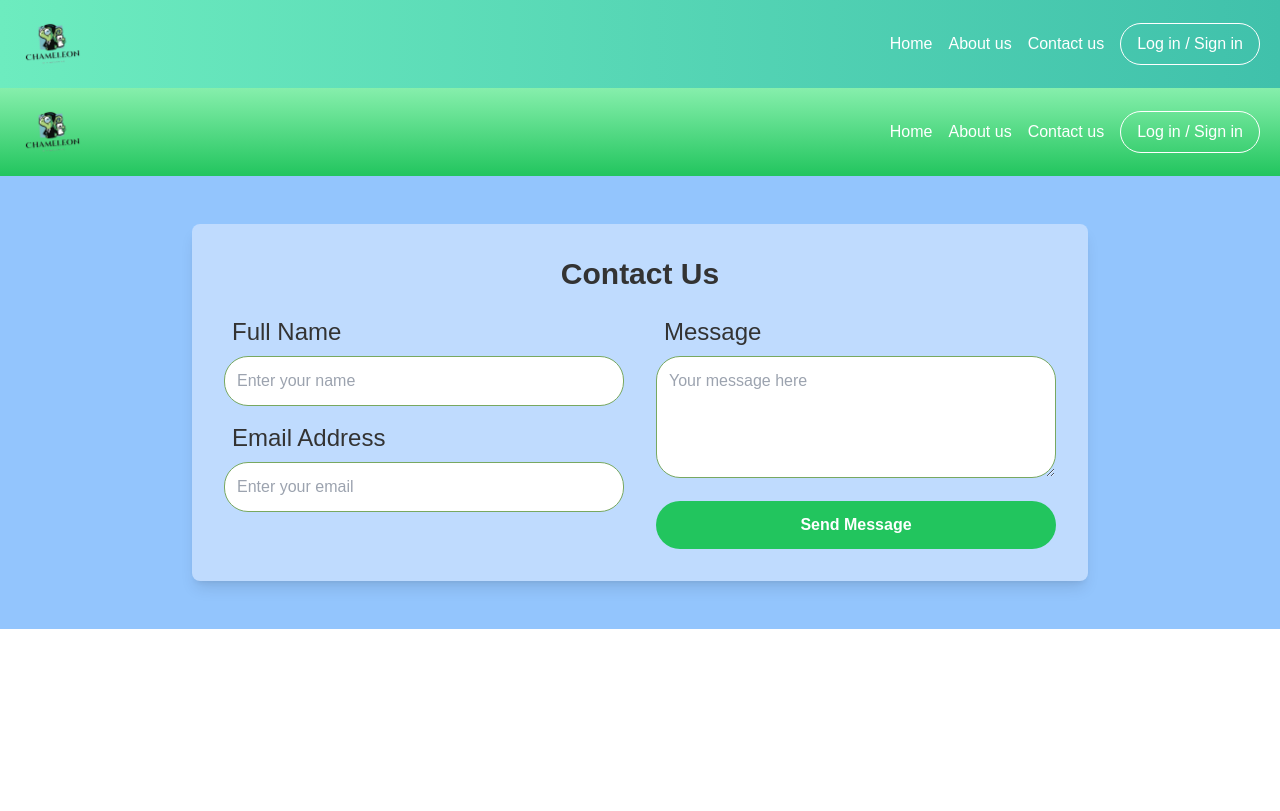
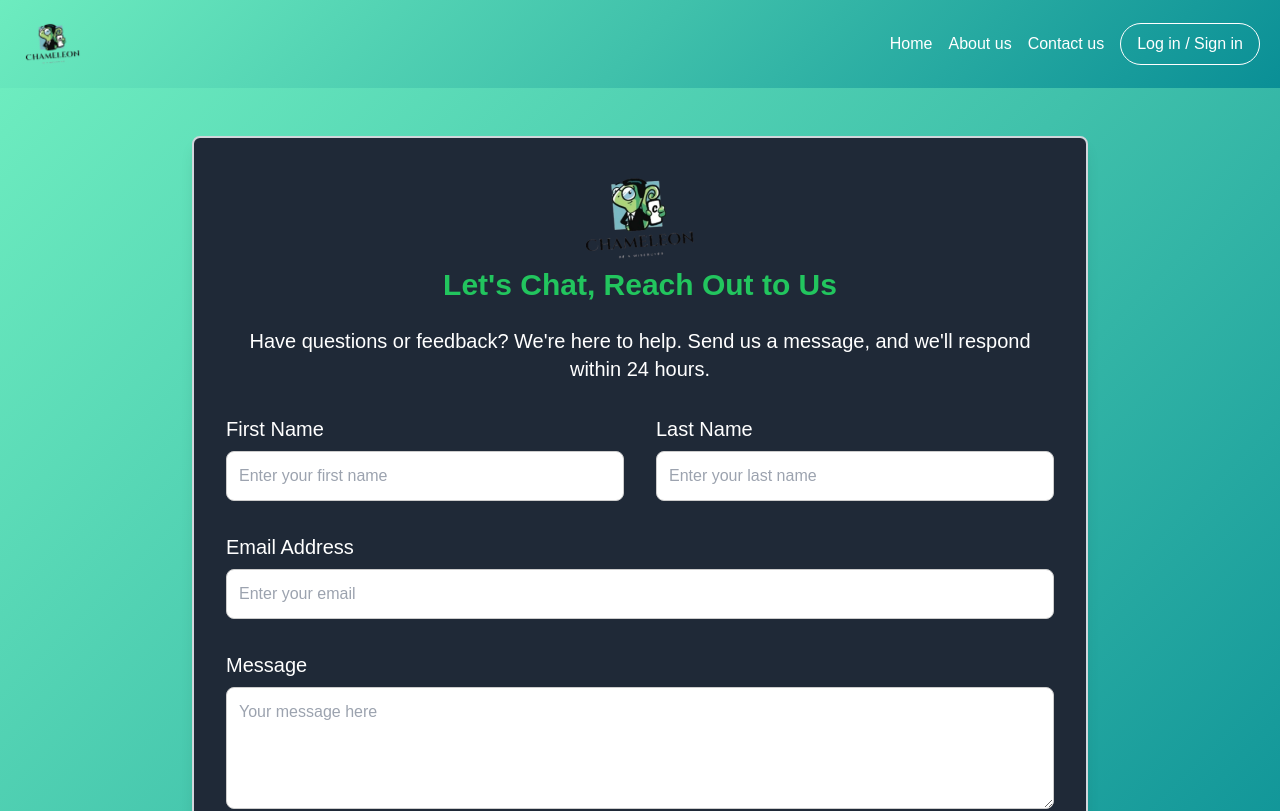
Before and after one commit to chameleon18/prototype, a React (Create React App) app: page /contactus in a window 1280 px wide. Shown: the top 811 px of the page. Built offline with nearby package versions, Linux system fonts and the light colour scheme.

Commit message:
design change

```diff
--- a/src/App.js
+++ b/src/App.js
@@ -19,21 +19,20 @@ function App() {
   return (
     <Router>
       <div className="App">
-        <Header/>
+
         <Routes>
           {/* Main page (Home) route */}
-          <Route path="/" element={<><MainSection /><HowItWorks /></>} />
+          <Route path="/" element={<><Header/><MainSection /><HowItWorks /><Footer/></>} />
 
           {/* About Us page route */}
-          <Route path="/about" element={<AboutUs />} />
-          <Route path='/contactus' element={<Contact/>} />
+          <Route path="/about" element={<><Header/><AboutUs /></>} />
+          <Route path='/contactus' element={<><Header/><Contact/></>} />
           <Route path="/login" element={<Loginpage/>} />
           <Route path="/signup" element={<Signpage/>} />
 
-          <Route path='/main' element={<><Hero/><Home/></> }></Route>
+          <Route path='/main' element={<><Header/><Hero/><Home/><Footer/></> }></Route>
         </Routes>
 
-        <Footer/>
       </div>
     </Router>
   );
--- a/src/components/AboutUs.js
+++ b/src/components/AboutUs.js
@@ -36,25 +36,7 @@ function AboutUs() {
   return (
     <div className="min-h-screen bg-white">
       {/* Custom Header for About Us Page */}
-      <header className="flex justify-between items-center p-5 bg-gradient-to-b from-green-300 to-green-500 text-white">
-        <img src={logo} alt="Chameleon Logo" className="h-12" />
-        <nav className="flex items-center space-x-4">
-          <Link to="/" className="hover:underline">Home</Link>
-          <Link to="/about" className="hover:underline">About us</Link>
-          <Link to="/contactus" className="hover:underline">Contact us</Link>
 
-          {user ? (
-            <button className="bg-green-500 py-2 px-4 rounded">
-            {user.username}
-          </button>
-          ) : (
-            <button onClick={handleLogin} className="px-4 py-2 border border-white rounded-full hover:bg-white hover:text-green-500 transition">
-            Log in / Sign in
-          </button>
-          )
-          }
-        </nav>
-      </header>
 
       {/* About Us Content */}
       <div className="py-10 px-5 md:px-20 lg:px-32 text-gray-800">
--- a/src/components/Contact.js
+++ b/src/components/Contact.js
@@ -1,20 +1,21 @@
 import React, { useEffect, useRef, useState } from "react";
-import { Link, useNavigate } from "react-router-dom";
-import logo from "../assets/logo.png";
 import emailjs from "emailjs-com";
 import { supabase } from "../supabaseClient";
+import logo from "../assets/logo.png";
+import { useNavigate } from "react-router-dom";
 
 const Contact = () => {
   const form = useRef();
 
   const sendEmail = (e) => {
-    e.preventDefault();
+    e.preventDefault(); // Prevent default form submission
 
+    // Send the form data to EmailJS service
     emailjs
       .sendForm(
         "service_hhc87zc", // Replace with your EmailJS service ID
         "template_zz8rdyh", // Replace with your EmailJS template ID
-        form.current,
+        form.current, // The form ref (form.current) contains the form data
         "OwQFIsLMewuU4Zhh2" // Replace with your EmailJS public key
       )
       .then(
@@ -56,66 +57,66 @@ const Contact = () => {
 
   return (
     <div className="min-h-screen bg-white">
-      <header className="flex justify-between items-center p-5 bg-gradient-to-b from-green-300 to-green-500 text-white">
-        <img src={logo} alt="Chameleon Logo" className="h-12" />
-        <nav className="flex items-center space-x-4">
-          <Link to="/" className="hover:underline">
-            Home
-          </Link>
-          <Link to="/about" className="hover:underline">
-            About us
-          </Link>
-          <Link to="/contactus" className="hover:underline">
-            Contact us
-          </Link>
-
-          {user ? (
-            <button className="bg-green-500 py-2 px-4 rounded">
-              {user.username}
-            </button>
-          ) : (
-            <button
-              onClick={handleLogin}
-              className="px-4 py-2 border border-white rounded-full hover:bg-white hover:text-green-500 transition"
+      <div style={{ background: "linear-gradient(135deg, #6DECBF, #40C1AB, #0A8F96)" }}
+       className=" py-12 px-6 sm:px-8">
+        <div className="max-w-4xl mx-auto bg-gray-800 border-2 border-gray-300 p-8 rounded-lg shadow-lg">
+          {/* Logo */}
+          <div className="flex-1 flex items-center justify-center">
+            <img src={logo} alt="Chameleon Logo" className="h-30 rounded-full" />
+          </div>
+          <h2 className="text-3xl font-semibold text-green-500 mb-6 text-center">
+            Let's Chat, Reach Out to Us
+          </h2>
+          <p className="text-xl text-white text-center mb-8">
+            Have questions or feedback? We're here to help. Send us a message, and we'll respond within 24 hours.
+          </p>
+          <form
+            ref={form} // Reference to the form
+            onSubmit={sendEmail} // Call the sendEmail function when the form is submitted
+            className="space-y-8"
           >
-              Log in / Sign in
-            </button>
-          )}
-        </nav>
-      </header>
-
-      <div className="bg-blue-300 py-12 px-6 sm:px-8">
-        <div className="max-w-4xl mx-auto bg-blue-200 p-8 rounded-lg shadow-lg">
-          <h2 className="text-3xl font-semibold text-[#333333] mb-6">
-            Contact Us
-          </h2>
-          <form
-            ref={form}
-            onSubmit={sendEmail}
-            className="grid grid-cols-1 md:grid-cols-2 gap-8"
-          >
-            <div className="space-y-4">
+            {/* Name Inputs */}
+            <div className="grid grid-cols-1 sm:grid-cols-2 gap-8">
               <div>
                 <label
-                  htmlFor="name"
-                  className="block text-start text-2xl pl-2 font-medium text-[#333333]"
+                  htmlFor="firstName"
+                  className="block text-start text-xl font-medium text-white "
                 >
-                  Full Name
+                  First Name
                 </label>
                 <input
                   type="text"
-                  id="name"
-                  name="name"
-                  className="mt-2 p-3 w-full border border-[#78A860] rounded-3xl focus:ring-[#A7D189] focus:outline-none"
-                  placeholder="Enter your name"
+                  id="firstName"
+                  name="firstName"
+                  className="mt-2 p-3 w-full border border-[#ccc] rounded-lg focus:ring-[#5cb85c] focus:outline-none"
+                  placeholder="Enter your first name"
                   required
                 />
               </div>
 
               <div>
                 <label
+                  htmlFor="lastName"
+                  className="block text-start text-xl font-medium text-white "
+                >
+                  Last Name
+                </label>
+                <input
+                  type="text"
+                  id="lastName"
+                  name="lastName"
+                  className="mt-2 p-3 w-full border border-[#ccc] rounded-lg focus:ring-[#5cb85c] focus:outline-none"
+                  placeholder="Enter your last name"
+                  required
+                />
+              </div>
+            </div>
+
+            {/* Email Input */}
+            <div>
+              <label
                 htmlFor="email"
-                  className="block text-start text-2xl pl-2 font-medium text-[#333333]"
+                className="block text-start text-xl font-medium text-white "
               >
                 Email Address
               </label>
@@ -123,18 +124,17 @@ const Contact = () => {
                 type="email"
                 id="email"
                 name="email"
-                  className="mt-2 p-3 w-full border border-[#78A860] rounded-3xl focus:ring-[#A7D189] focus:outline-none"
+                className="mt-2 p-3 w-full border border-[#ccc] rounded-lg focus:ring-[#5cb85c] focus:outline-none"
                 placeholder="Enter your email"
                 required
               />
             </div>
-            </div>
 
-            <div className="space-y-4">
+            {/* Message Textarea */}
             <div>
               <label
                 htmlFor="message"
-                  className="block text-start text-2xl pl-2 font-medium text-[#333333]"
+                className="block text-start text-xl font-medium text-white "
               >
                 Message
               </label>
@@ -142,19 +142,19 @@ const Contact = () => {
                 id="message"
                 name="message"
                 rows="4"
-                  className="mt-2 p-3 w-full border border-[#78A860] rounded-3xl focus:ring-[#A7D189] focus:outline-none"
+                className="mt-2 p-3 w-full border border-[#ccc] rounded-lg focus:ring-[#5cb85c] focus:outline-none"
                 placeholder="Your message here"
                 required
               ></textarea>
             </div>
 
+            {/* Submit Button */}
             <button
               type="submit"
-                className="w-full bg-green-500 text-white font-semibold py-3 rounded-3xl hover:bg-green-700 focus:outline-none focus:ring-2 focus:ring-[#78A860]"
+              className="w-full bg-green-500 text-white font-semibold py-3 rounded-lg hover:bg-green-700 focus:outline-none focus:ring-2 focus:ring-[#78A860]"
             >
               Send Message
             </button>
-            </div>
           </form>
         </div>
       </div>
--- a/src/components/Header.js
+++ b/src/components/Header.js
@@ -34,7 +34,7 @@ function Header() {
     fetchUser();
   }, []);
   return (
-    <header className="flex justify-between items-center p-5 text-white bg-gradient-to-r from-primary to-primary-light">
+    <header style={{ background: "linear-gradient(135deg, #6DECBF, #40C1AB, #0A8F96)" }} className="flex justify-between items-center p-5 text-white from-primary to-primary-light">
         <img src={logo} alt="Chameleon Logo" className="h-12" />
         <nav className="flex items-center space-x-4">
           <Link to="/" className="hover:underline text-white">
--- a/src/components/MainSection.js
+++ b/src/components/MainSection.js
@@ -13,9 +13,9 @@ function MainSection() {
 
   return (
     <div className="min-h-screen bg-neutral-background text-neutral-text">
-      <section className="flex flex-col items-center py-16">
+      <section style={{ background: "linear-gradient(135deg, #6DECBF, #40C1AB, #0A8F96)" }}  className="flex flex-col items-center py-16">
         {/* Main Section with Phone Mockups */}
-        <h1 className="text-4xl font-bold text-primary-dark mb-8 animate-bounce">
+        <h1 className="text-4xl font-bold text-grey-900 mb-8 animate-bounce">
           Compare before you order
         </h1>
         <div className="relative flex justify-center items-center space-x-4 mb-8">
@@ -27,7 +27,7 @@ function MainSection() {
         </div>
         <button
           onClick={handleGetStarted} // Bind the onClick handler to the button
-          className="px-6 py-3 mt-4 bg-primary text-white rounded-full hover:bg-primary-light transition"
+          className="px-6 py-3 mt-4 bg-green-500 text-white rounded-full hover:bg-green-700 transition"
         >
           Get Started
         </button>
--- a/src/components/Signup.js
+++ b/src/components/Signup.js
@@ -1,4 +1,3 @@
-
 import React, { useState } from "react";
 import logo from '../assets/logo.png';
 import { supabase } from '../supabaseClient'; // Import your Supabase client
@@ -6,17 +5,20 @@ import { Link } from 'react-router-dom';
 
 const Signup = () => {
 
-
-    // In your SignUp component
-
     const [username, setUsername] = useState("");
+    const [firstName, setFirstName] = useState("");
+    const [lastName, setLastName] = useState("");
     const [email, setEmail] = useState("");
     const [password, setPassword] = useState("");
+    const [agreeTerms, setAgreeTerms] = useState(false);
 
     const handleSignUp = async () => {
+      if (!agreeTerms) {
+        alert("Please agree to the Terms & Conditions");
+        return;
+      }
+
       try {
-
-
         // Step 1: Sign up user with email and password
         const { data, error } = await supabase.auth.signUp({
           email,
@@ -24,6 +26,11 @@ const Signup = () => {
         });
 
         if (error) {
+          if (error.message.includes("User already registered")) {
+            alert("User already registered. Please log in.");
+          } else {
+            alert(`Error signing up: ${error.message}`);
+          }
           console.error("Error signing up:", error.message);
           return;
         }
@@ -35,29 +42,26 @@ const Signup = () => {
           {
             username,
             email,
-              password, // Add the password field here
+            password,
           },
         ]);
 
-
         if (insertError) {
           console.error("Error inserting user data:", insertError.message);
+          alert(`Error saving user data: ${insertError.message}`);
         } else {
           console.log("User details inserted successfully");
+          alert("Account created successfully!");
         }
       } catch (err) {
         console.error("Unexpected error during sign-up:", err);
+        alert("Unexpected error occurred. Please try again.");
       }
     };
 
-
-
-
-
   return (
     <div style={{ background: 'linear-gradient(135deg, #6DECBF, #40C1AB, #0A8F96)' }} className="min-h-screen">
-
-      <header className="flex justify-between items-center p-5 text-white">
+      <header style={{ background: "linear-gradient(135deg, #6DECBF, #40C1AB, #0A8F96)" }} className="flex justify-between items-center p-5  to-green-500 text-white">
         <img src={logo} alt="Chameleon Logo" className="h-12" />
         <nav className="flex items-center space-x-4">
           <Link to="/" className="hover:underline">Home</Link>
@@ -65,86 +69,117 @@ const Signup = () => {
           <Link to="/contactus" className="hover:underline">Contact us</Link>
         </nav>
       </header>
-
       <section className="min-h-screen flex items-center justify-center">
-      <div className="w-full max-w-4xl p-8 space-y-6 bg-blue-100 border-2 border-blue-300 rounded-3xl mt-5 mb-5">
-  <div className="flex space-x-8">
-    {/* Left Column */}
+        <div className="w-full max-w-lg p-8 space-y-6 bg-gray-800 border-2 border-gray-300 rounded-3xl mt-5 mb-5">
         <div className="flex-1 flex items-center justify-center">
         <img src={logo} alt="Chameleon Logo" className="h-30 rounded-full" />
       </div>
-    {/* Right Column */}
-    <div className="text-center text-3xl font-bold text-black mb-4">
-      <h2 className="text-center text-3xl font-bold text-black mb-4">Create an Account</h2>
+          <div className="text-center">
+            <h2 className="text-3xl font-bold text-white mb-6">Create an Account</h2>
+          </div>
           <form
             className="space-y-4"
             onSubmit={(e) => {
-          e.preventDefault(); // Prevent form submission from refreshing the page
-          handleSignUp(); // Call the handleSignUp function
+              e.preventDefault();
+              handleSignUp();
             }}
           >
-        <div className="flex space-x-4">
-          {/* Username Field */}
-          <div className="w-1/2">
-            <label className="block text-start pl-3 text-xl font-bold text-black">
-              Username
-            </label>
+            {/* Username */}
+            <div>
+              <label className="block text-start text-xl font-bold text-white">Username</label>
               <input
                 type="text"
                 value={username}
                 onChange={(e) => setUsername(e.target.value)}
-              placeholder="Enter your username"
-              className="w-full px-6 py-4 mt-1 border rounded-3xl bg-grey-200 text-lg"
+                placeholder="Username"
+                className="w-full px-4 py-2 mt-1 border rounded bg-gray-800 text-white"
                 required
               />
             </div>
-          {/* Email Field */}
+            <div className="flex space-x-4">
+              {/* First Name */}
               <div className="w-1/2">
-            <label className="block text-start pl-3 text-xl font-bold text-black">
-              Email
-            </label>
+                <label className="block text-start text-xl font-bold text-white">First Name</label>
+                <input
+                  type="text"
+                  value={firstName}
+                  onChange={(e) => setFirstName(e.target.value)}
+                  placeholder="First name"
+                  className="w-full px-4 py-2 mt-1 border rounded bg-gray-800 text-white"
+                  required
+                />
+              </div>
+              {/* Last Name */}
+              <div className="w-1/2">
+                <label className="block text-start text-xl font-bold text-white">Last Name</label>
+                <input
+                  type="text"
+                  value={lastName}
+                  onChange={(e) => setLastName(e.target.value)}
+                  placeholder="Last name"
+                  className="w-full px-4 py-2 mt-1 border rounded bg-gray-800 text-white"
+                  required
+                />
+              </div>
+            </div>
+            {/* Email */}
+            <div>
+              <label className="block text-start text-xl font-bold text-white">Email</label>
               <input
                 type="email"
                 value={email}
                 onChange={(e) => setEmail(e.target.value)}
-              placeholder="Enter your email"
-              className="w-full px-6 py-4 mt-1 border rounded-3xl bg-grey-200 text-lg"
+                placeholder="Email"
+                className="w-full px-4 py-2 mt-1 border rounded bg-gray-800 text-white"
                 required
               />
             </div>
-        </div>
-        <div className="space-y-4">
-          {/* Password Field */}
+            {/* Password */}
             <div>
-            <label className="block text-start pl-3 text-xl font-bold text-black">
-              Password
-            </label>
+              <label className="block text-start text-xl font-bold text-white">Password</label>
               <input
                 type="password"
                 value={password}
                 onChange={(e) => setPassword(e.target.value)}
-              placeholder="Enter your password"
-              className="w-full px-6 py-4 mt-1 border rounded-3xl bg-grey-200 text-lg"
+                placeholder="Password"
+                className="w-full px-4 py-2 mt-1 border rounded bg-gray-800 text-white"
                 required
               />
+            </div>
+            {/* Terms & Conditions */}
+            <div className="flex items-center mt-4">
+              <input
+                type="checkbox"
+                checked={agreeTerms}
+                onChange={() => setAgreeTerms(!agreeTerms)}
+                className="mr-2"
+              />
+              <span className="text-white">
+                I agree to the{" "}
+                <a href="#" className="text-blue-400 underline">
+                  Terms & Conditions
+                </a>
+              </span>
             </div>
             {/* Sign Up Button */}
             <button
               type="submit"
-            className="w-full py-2.5 text-lg font-bold text-white bg-green-400 rounded-3xl hover:bg-green-800 focus:outline-none focus:ring focus:ring-green-300"
+              className="w-full py-3 mt-4 text-lg font-bold text-white bg-green-600 rounded-3xl hover:bg-green-800 focus:outline-none"
             >
-            Sign Up
+              Create account
             </button>
+          </form>
+          <div className="text-sm text-center text-white mt-4">
+            Already have an account?{" "}
+            <Link to="/login" className="text-blue-400 underline">
+              Log in
+            </Link>
           </div>
-      </form>
-      {/* Login Link */}
-      <div className="text-sm text-center text-black mt-4">
-        Already have an account?{" "}
-        <a href="/login" className="text-indigo-800 hover:underline">
-          Log in
-        </a>
-      </div>
-    </div>
+          {/* Social Buttons */}
+          <div className="flex items-center justify-center mt-6">
+            <button className="px-4 py-2 text-white bg-red-600 rounded-full">
+              <i className="fab fa-google"></i> Google
+            </button>
           </div>
         </div>
       </section>
```
Also changed, not shown: src/components/Loginpage.js (+31 -50 lines). Lines whose indentation alone changed are shown as unchanged.
